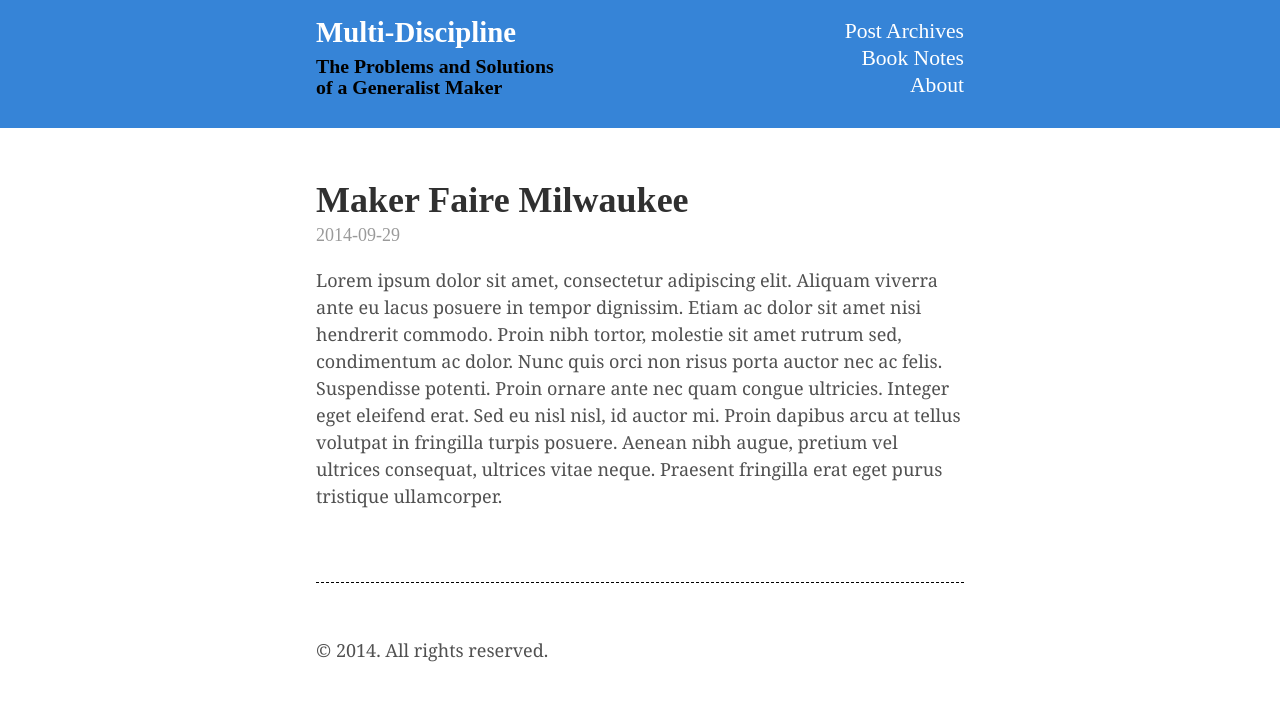
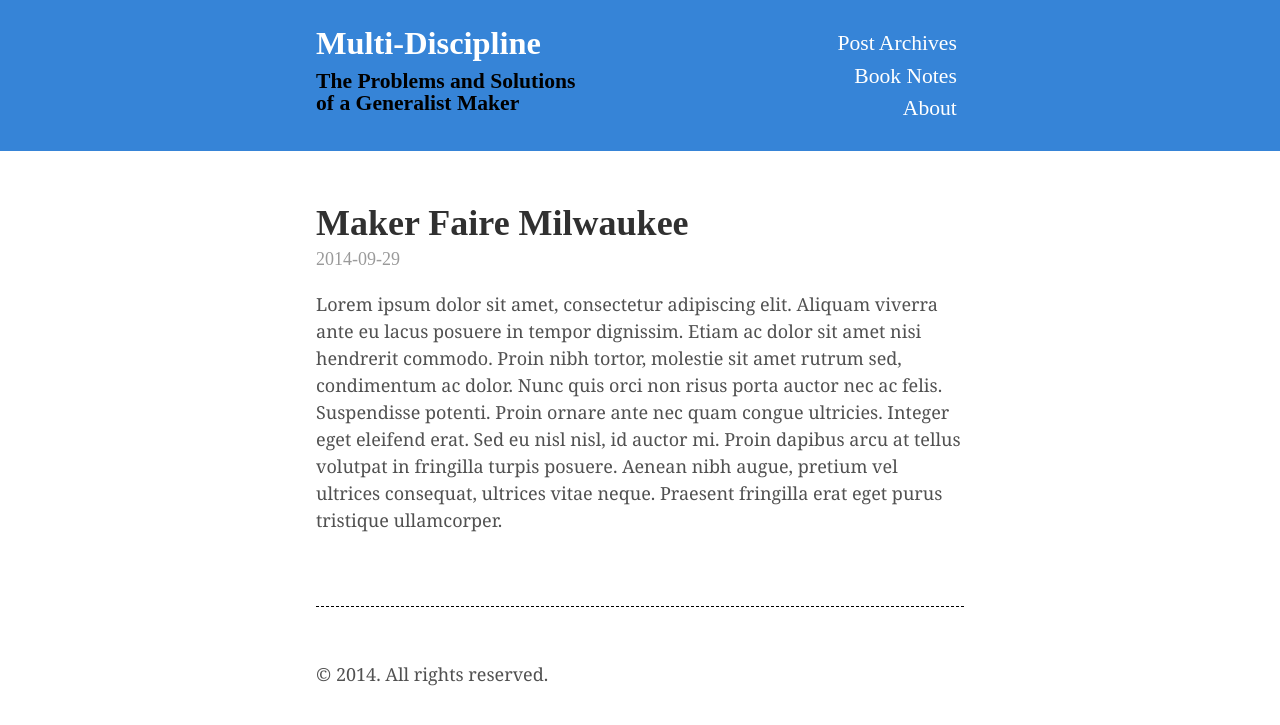
Before and after one commit to jasonmklug/multi-discipline, a Jekyll site: the page built from index.html, in a window 1280 px wide. Shown: the top 725 px of the page. Built offline with Jekyll 4.4.1, drawn with Linux system fonts in a browser that asks for light colours; Markdown is read by kramdown in place of the engine named in the settings; the list of posts is cut into pages by our own code.

Commit message:
Tweak responsive style proportions in masthead

```diff
--- a/public/css/general.scss
+++ b/public/css/general.scss
@@ -307,8 +307,8 @@ tbody tr:nth-child(odd) th {
  */
 
 .masthead {
-  padding-top:    1rem;
-  padding-bottom: .6rem;
+  padding-top:    1.5rem;
+  padding-bottom: .5rem;
   margin-bottom: 3rem;
   background-color: #3684d7;
   overflow: auto;
@@ -325,8 +325,8 @@ tbody tr:nth-child(odd) th {
     display:block;
     width: 11.5rem;
     margin-top: .5rem;
-    font-size: 0.9rem;
-    line-height: 1.1rem;
+    font-size: .9rem;
+    line-height: 1rem;
     color: #000;
   }
 }
@@ -461,19 +461,20 @@ a.pagination-item:hover {
 @media (min-width: 30em) {
 
   .masthead-title {
-    font-size: 1.6rem;
+    font-size: 1.8rem;
     span.subhead {
-      width: 14rem;
-      margin-top: .5rem;
-      font-size: 1.1rem;
+      width: 15rem;
+      margin-top: .65rem;
+      font-size: 1.2rem;
       line-height: 1.2rem;
     }
   }
 
   .masthead ul.nav_links {
     li.nav_link {
+      padding: .4rem;
       font-size: 1.2rem;
-      line-height: 1.5rem;
+      line-height: 1.0rem;
     }
   }
 
```
